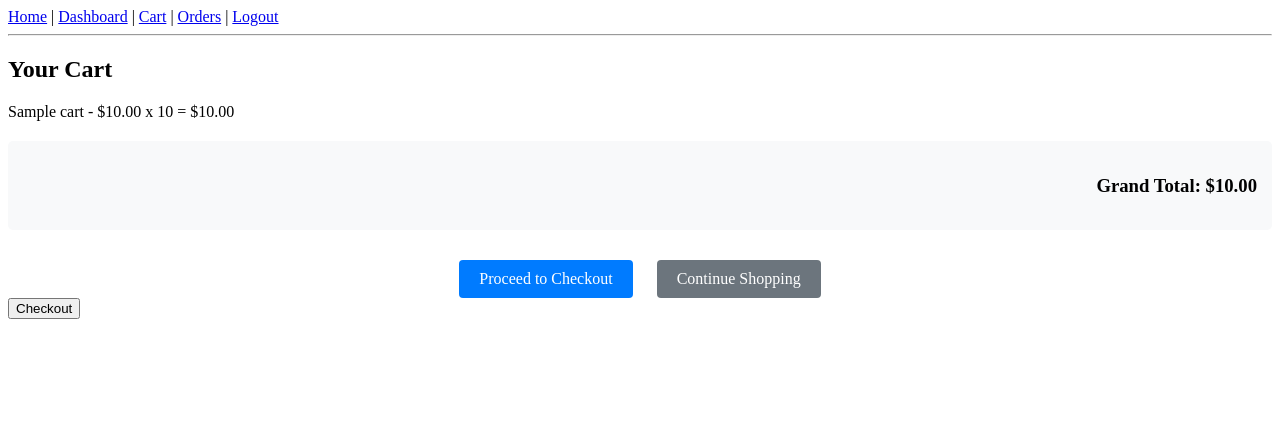
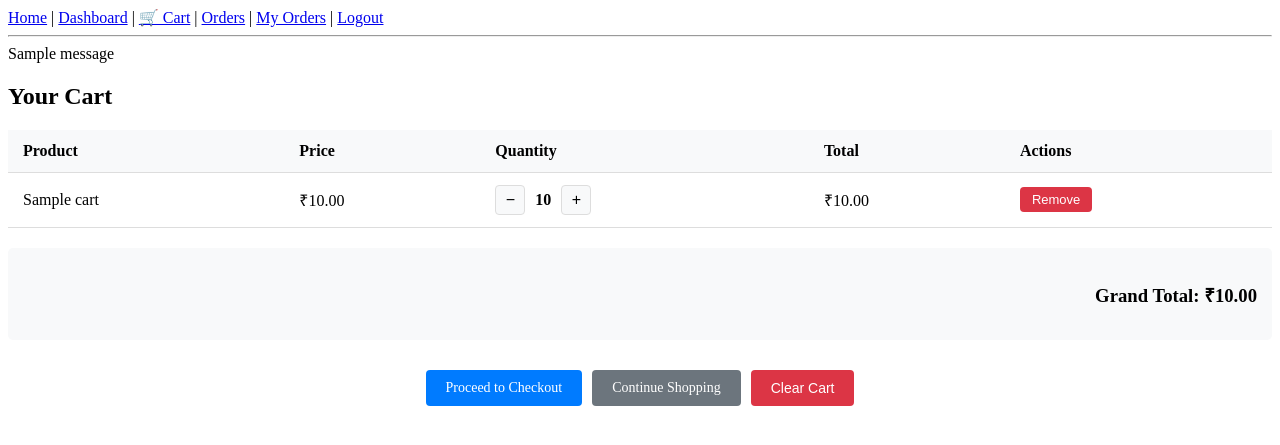
Before and after one commit to Shaurya1269/shop_site, a Flask app: page /cart in a window 1280 px wide. Shown: the top 445 px of the page. Run offline with Flask 3, Linux system fonts and the light colour scheme; the visitor is signed in with stand-in values (Sample User, id 1); one stand-in notice (Sample message) is shown; a database or web service that is not in the repository returns one stand-in record (values such as "Sample title"); some libraries are stand-ins or nearby versions.

Commit message:
added home page shop listing and navigatin

```diff
--- a/app/routes/shop_routes.py
+++ b/app/routes/shop_routes.py
@@ -1,4 +1,4 @@
-from flask import Blueprint, render_template, session, redirect, request
+from flask import Blueprint, render_template, session, redirect, request, flash
 from app.models.shop_model import create_shop
 from app.models.product_model import create_product
 from app.utils.db import get_db, get_cursor
@@ -10,7 +10,15 @@ shop_bp = Blueprint('shop', __name__)
 
 @shop_bp.route("/")
 def home():
-    return render_template("index.html")
+    conn=get_db()
+    cur=conn.cursor()
+
+    cur.execute("select shop_name,slug from shops")
+    shops=cur.fetchall()
+
+    cur.close()
+    conn.close()
+    return render_template("home.html", shops=shops)
 
 
 @shop_bp.route("/health")
@@ -94,73 +102,105 @@ def create_shop_page():
 
 @shop_bp.route("/shop/<slug>")
 def view_store(slug):
-    from app.utils.db import get_db
-    from flask import render_template
-    conn=get_db()
-    cur=conn.cursor()
+    """Public store page — anyone can view a shop by its slug."""
+    conn = get_db()
+    cur = get_cursor(conn)
 
-    #get shop using slug
-    cur.execute("Select id,name from products where slug=%s",(slug,))
-    shop=cur.fetchone()
+    # Get shop by slug from the shops table
+    cur.execute("SELECT id, shop_name, slug FROM shops WHERE slug = %s", (slug,))
+    shop = cur.fetchone()
 
     if not shop:
-        return "Shop not found"
-    shop_id=shop[0]
+        cur.close()
+        conn.close()
+        return "Shop not found", 404
 
-    #get products of this shop
-    cur.execute("Select name,price,desctription from products where shop_id=%s",(shop_id,))
-    products=cur.fetchall()
+    # Get products for this shop
+    cur.execute(
+        "SELECT id, name, price, description FROM products WHERE shop_id = %s",
+        (shop['id'],)
+    )
+    products = cur.fetchall()
 
     cur.close()
     conn.close()
-    return render_template("store.html",shop=shop,products=products)
+    return render_template("store/store.html", shop=shop, products=products)
 
 
 @shop_bp.route("/add-product", methods=["GET", "POST"])
 @login_required
 def add_product():
-    from flask import request,session,redirect,render_template
-    from app.utils.db import get_db
-    user_id=session.get("user_id")
-    if not user_id:
-        return redirect("/login")
+    user_id = session.get("user_id")
 
-    conn=get_db()
-    cur=conn.cursor()
-    cur.execute("SELECT id FROM shops WHERE user_id=%s",(user_id,))
-    shop=cur.fetchone()
+    conn = get_db()
+    cur = get_cursor(conn)
+    cur.execute("SELECT id FROM shops WHERE user_id = %s", (user_id,))
+    shop = cur.fetchone()
 
     if not shop:
-        return "Create a shop First"
-    shop_id=shop[0]
-    if request.method=='POST':
-        name=request.form.get("name")
-        price=request.form.get('price')
-        description=request.form.get('description')
+        cur.close()
+        conn.close()
+        return "Create a shop first", 400
 
-        cur.execute("""insert into products(shop_id,name,price,description) values(%s, %s, %s, %s)""",(shop_id,name,price,description))
+    shop_id = shop['id']
 
+    if request.method == 'POST':
+        name = request.form.get("name")
+        price = request.form.get('price')
+        description = request.form.get('description')
+
+        if not name or not price:
+            cur.close()
+            conn.close()
+            return "Name and price are required", 400
+
+        try:
+            price = float(price)
+        except ValueError:
+            cur.close()
+            conn.close()
+            return "Price must be a number", 400
+
+        cur.execute(
+            """INSERT INTO products (shop_id, name, price, description)
+               VALUES (%s, %s, %s, %s)""",
+            (shop_id, name, price, description)
+        )
         conn.commit()
         cur.close()
         conn.close()
         return redirect("/dashboard")
-    return render_template("add_product.html")
+
+    cur.close()
+    conn.close()
+    return render_template("dashboard/add_product.html")
+
 
 @shop_bp.route("/add-to-cart", methods=["POST"])
-def add_to_cart():
+@shop_bp.route("/add-to-cart/<int:product_id>", methods=["POST"])
+def add_to_cart(product_id=None):
+    """Add a product to the user's cart. Accepts product_id from form data or URL."""
     if "user_id" not in session:
         return redirect("/login")
 
-    product_id = request.form.get("product_id")
+    # Accept product_id from URL path or form body
+    if product_id is None:
+        product_id = request.form.get("product_id")
 
     if not product_id:
         return "Product ID is required", 400
 
+    # Convert to int for safety
+    try:
+        product_id = int(product_id)
+    except (ValueError, TypeError):
+        return "Invalid product ID", 400
+
     conn = get_db()
     cur = get_cursor(conn)
 
-    # Get the new product's shop
-    cur.execute("SELECT shop_id FROM products WHERE id = %s", (product_id,))
+    # Verify the product exists and get its shop
+    cur.execute("SELECT id, shop_id FROM products WHERE id = %s", (product_id,))
     new_product = cur.fetchone()
 
     if not new_product:
@@ -207,6 +247,56 @@ def add_to_cart():
     return redirect(request.referrer or "/")
 
 
+@shop_bp.route("/update-cart", methods=["POST"])
+@login_required
+def update_cart():
+    """Update quantity of a cart item or remove it."""
+    cart_id = request.form.get("cart_id")
+    action = request.form.get("action")  # "increase", "decrease", or "remove"
+
+    if not cart_id or not action:
+        return "Missing parameters", 400
+
+    conn = get_db()
+    cur = get_cursor(conn)
+
+    # Verify cart item belongs to user
+    cur.execute("SELECT id, quantity FROM cart WHERE id = %s AND user_id = %s",
+                (cart_id, session["user_id"]))
+    item = cur.fetchone()
+
+    if not item:
+        cur.close()
+        conn.close()
+        return "Cart item not found", 404
+
+    if action == "remove" or (action == "decrease" and item["quantity"] <= 1):
+        cur.execute("DELETE FROM cart WHERE id = %s", (cart_id,))
+    elif action == "decrease":
+        cur.execute("UPDATE cart SET quantity = quantity - 1 WHERE id = %s", (cart_id,))
+    elif action == "increase":
+        cur.execute("UPDATE cart SET quantity = quantity + 1 WHERE id = %s", (cart_id,))
+
+    conn.commit()
+    cur.close()
+    conn.close()
+
+    return redirect("/cart")
+
+
+@shop_bp.route("/clear-cart", methods=["POST"])
+@login_required
+def clear_cart():
+    """Remove all items from the user's cart."""
+    conn = get_db()
+    cur = get_cursor(conn)
+    cur.execute("DELETE FROM cart WHERE user_id = %s", (session["user_id"],))
+    conn.commit()
+    cur.close()
+    conn.close()
+    return redirect("/cart")
+
+
 @shop_bp.route("/cart")
 def view_cart():
     if "user_id" not in session:
@@ -216,7 +306,7 @@ def view_cart():
     cur = get_cursor(conn)
 
     cur.execute("""
-        SELECT products.name, products.price, cart.quantity,
+        SELECT cart.id as cart_id, products.name, products.price, cart.quantity,
                (products.price * cart.quantity) as total
         FROM cart
         JOIN products ON cart.product_id = products.id
--- a/app/templates/base.html
+++ b/app/templates/base.html
@@ -11,8 +11,9 @@
         <a href="/">Home</a>
         {% if session.get('user_id') %}
             | <a href="/dashboard">Dashboard</a>
-            | <a href="/cart">Cart</a>
+            | <a href="/cart">🛒 Cart</a>
             | <a href="/orders">Orders</a>
+            | <a href="/my-orders">My Orders</a>
             | <a href="/auth/logout">Logout</a>
         {% else %}
             | <a href="/login">Login</a>
@@ -20,6 +21,18 @@
         {% endif %}
     </nav>
     <hr>
+
+    {# Flash messages #}
+    {% with messages = get_flashed_messages(with_categories=true) %}
+        {% if messages %}
+        <div class="flash-messages">
+            {% for category, message in messages %}
+            <div class="flash flash-{{ category }}">{{ message }}</div>
+            {% endfor %}
+        </div>
+        {% endif %}
+    {% endwith %}
+
     {% block content %}
     {% endblock %}
 </body>
--- a/app/templates/dashboard/cart.html
+++ b/app/templates/dashboard/cart.html
@@ -1,33 +1,135 @@
-{% extends "base.html" %} {% block content %}
+{% extends "base.html" %}
+
+{% block title %}Your Cart - Shop Platform{% endblock %}
+
+{% block content %}
 
 <h2>Your Cart</h2>
 
-{% if items %} {% for item in items %}
-<p>
-  {{ item.name }} - ${{ "%.2f"|format(item.price) }} x {{ item.quantity }} = ${{
-  "%.2f"|format(item.total) }}
-</p>
-{% endfor %}
+{% if items %}
+<table class="cart-table">
+  <thead>
+    <tr>
+      <th>Product</th>
+      <th>Price</th>
+      <th>Quantity</th>
+      <th>Total</th>
+      <th>Actions</th>
+    </tr>
+  </thead>
+  <tbody>
+    {% for item in items %}
+    <tr>
+      <td>{{ item.name }}</td>
+      <td>₹{{ "%.2f"|format(item.price) }}</td>
+      <td>
+        <div class="quantity-controls">
+          <form action="/update-cart" method="POST" style="display:inline;">
+            <input type="hidden" name="cart_id" value="{{ item.cart_id }}">
+            <input type="hidden" name="action" value="decrease">
+            <button type="submit" class="qty-btn">−</button>
+          </form>
+          <span class="qty-value">{{ item.quantity }}</span>
+          <form action="/update-cart" method="POST" style="display:inline;">
+            <input type="hidden" name="cart_id" value="{{ item.cart_id }}">
+            <input type="hidden" name="action" value="increase">
+            <button type="submit" class="qty-btn">+</button>
+          </form>
+        </div>
+      </td>
+      <td>₹{{ "%.2f"|format(item.total) }}</td>
+      <td>
+        <form action="/update-cart" method="POST" style="display:inline;">
+          <input type="hidden" name="cart_id" value="{{ item.cart_id }}">
+          <input type="hidden" name="action" value="remove">
+          <button type="submit" class="remove-btn">Remove</button>
+        </form>
+      </td>
+    </tr>
+    {% endfor %}
+  </tbody>
+</table>
 
 <div class="cart-total">
-  <h3>Grand Total: ${{ "%.2f"|format(total) }}</h3>
+  <h3>Grand Total: ₹{{ "%.2f"|format(total) }}</h3>
 </div>
 
 <div class="cart-actions">
   <a href="/checkout-page" class="btn btn-primary">Proceed to Checkout</a>
   <a href="/" class="btn btn-secondary">Continue Shopping</a>
+  <form action="/clear-cart" method="POST" style="display:inline;">
+    <button type="submit" class="btn btn-danger">Clear Cart</button>
+  </form>
 </div>
+
 {% else %}
 <p>Your cart is empty.</p>
-<a href="/">Start Shopping</a>
+<a href="/" class="btn btn-secondary">Start Shopping</a>
 {% endif %}
-
-<form action="/checkout" method="POST">
-  <button type="submit">Checkout</button>
-</form>
 
 
 <style>
+  .cart-table {
+    width: 100%;
+    border-collapse: collapse;
+    margin: 20px 0;
+  }
+
+  .cart-table th,
+  .cart-table td {
+    padding: 12px 15px;
+    text-align: left;
+    border-bottom: 1px solid #ddd;
+  }
+
+  .cart-table th {
+    background-color: #f8f9fa;
+    font-weight: bold;
+  }
+
+  .quantity-controls {
+    display: flex;
+    align-items: center;
+    gap: 8px;
+  }
+
+  .qty-btn {
+    width: 30px;
+    height: 30px;
+    border: 1px solid #ddd;
+    background-color: #f8f9fa;
+    border-radius: 4px;
+    cursor: pointer;
+    font-size: 16px;
+    display: flex;
+    align-items: center;
+    justify-content: center;
+  }
+
+  .qty-btn:hover {
+    background-color: #e2e6ea;
+  }
+
+  .qty-value {
+    font-weight: bold;
+    min-width: 20px;
+    text-align: center;
+  }
+
+  .remove-btn {
+    background-color: #dc3545;
+    color: white;
+    border: none;
+    padding: 5px 12px;
+    border-radius: 4px;
+    cursor: pointer;
+    font-size: 13px;
+  }
+
+  .remove-btn:hover {
+    background-color: #c82333;
+  }
+
   .cart-total {
     text-align: right;
     margin: 20px 0;
@@ -39,6 +141,10 @@
   .cart-actions {
     margin-top: 30px;
     text-align: center;
+    display: flex;
+    gap: 10px;
+    justify-content: center;
+    align-items: center;
   }
 
   .btn {
@@ -46,7 +152,9 @@
     text-decoration: none;
     border-radius: 4px;
     display: inline-block;
-    margin: 0 10px;
+    border: none;
+    cursor: pointer;
+    font-size: 14px;
   }
 
   .btn-primary {
@@ -66,6 +174,15 @@
   .btn-secondary:hover {
     background-color: #545b62;
   }
+
+  .btn-danger {
+    background-color: #dc3545;
+    color: white;
+  }
+
+  .btn-danger:hover {
+    background-color: #c82333;
+  }
 </style>
 
 {% endblock %}
--- a/app/templates/dashboard/orders.html
+++ b/app/templates/dashboard/orders.html
@@ -17,7 +17,7 @@
         <h4>Order Items:</h4>
         <ul>
         {% for item in order.items %}
-            <li>{{ item.product_name }} - Quantity: {{ item.quantity }} - Price: ${{ "%.2f"|format(item.price) }}</li>
+            <li>{{ item.product_name }} - Quantity: {{ item.quantity }} - Price: ₹{{ "%.2f"|format(item.price) }}</li>
         {% endfor %}
         </ul>
     </div>
--- a/app/templates/store/checkout.html
+++ b/app/templates/store/checkout.html
@@ -27,14 +27,14 @@
     <div class="cart-item">
       <span>{{ item.name }}</span>
       <span>Quantity: {{ item.quantity }}</span>
-      <span>Price: ${{ "%.2f"|format(item.price) }}</span>
-      <span>Total: ${{ "%.2f"|format(item.price * item.quantity) }}</span>
+      <span>Price: ₹{{ "%.2f"|format(item.price) }}</span>
+      <span>Total: ₹{{ "%.2f"|format(item.total) }}</span>
     </div>
     {% endfor %}
   </div>
 
   <div class="total">
-    <strong>Grand Total: ${{ "%.2f"|format(total) }}</strong>
+    <strong>Grand Total: ₹{{ "%.2f"|format(total) }}</strong>
   </div>
 
   <button type="submit" class="btn btn-primary">Place Order</button>
```
Also changed, not shown: app/routes/order_routes.py (+13 -5 lines), app/templates/home.html (added, +18 -0 lines), app/templates/index.html (+68 -7 lines), app/templates/store.html (+9 -4 lines), app/templates/store/store.html (+55 -5 lines).
